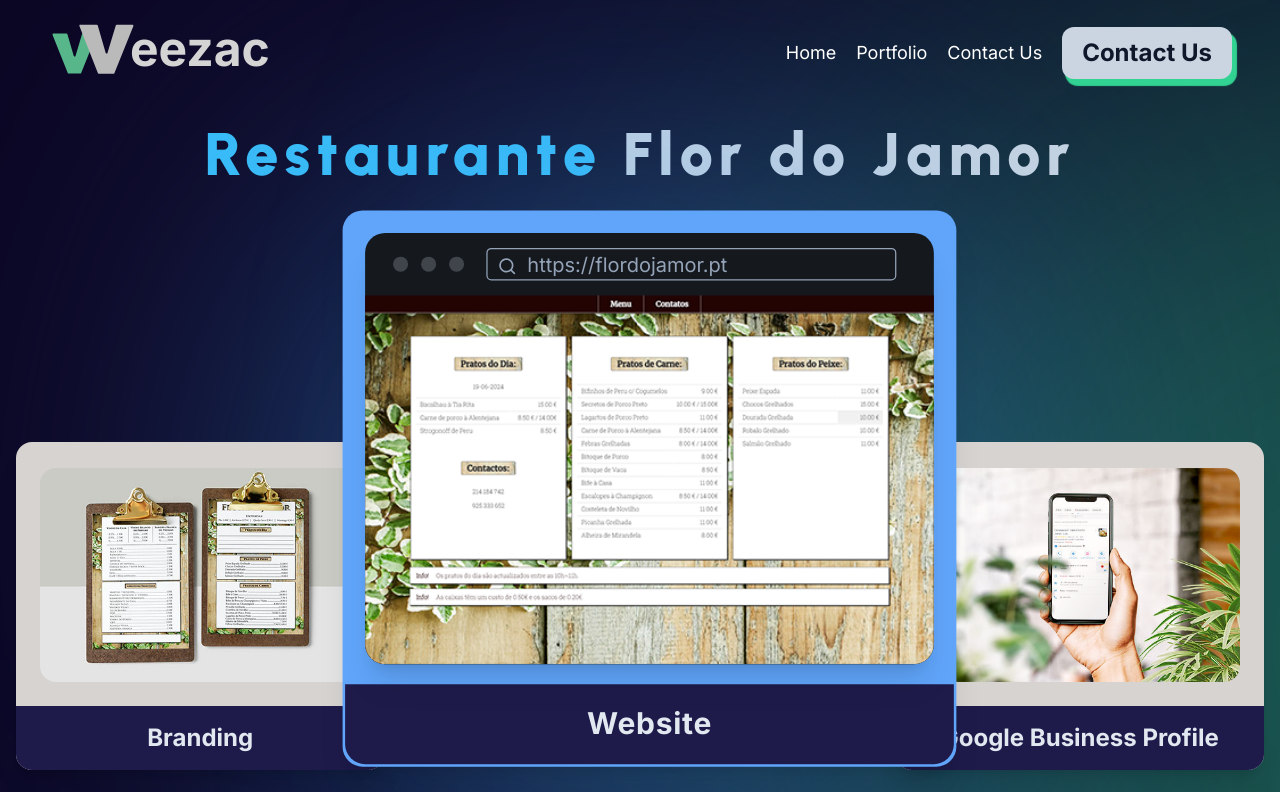
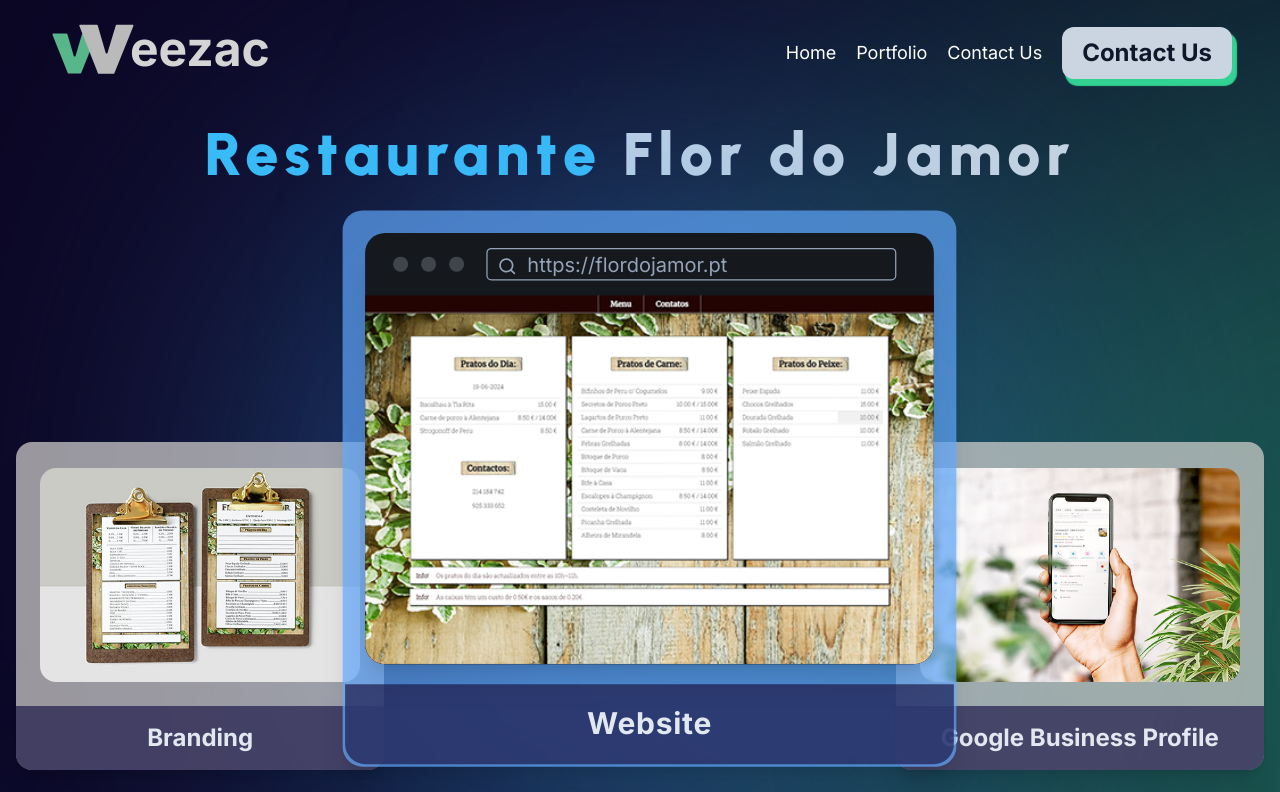
Before and after one commit to andreisaac/weezac, a Next.js app: page /portfolio in a window 1280 px wide. Shown: the top 792 px of the page. Built offline with nearby package versions, Linux system fonts and the light colour scheme.

Commit message:
Update page.tsx

```diff
--- a/app/portfolio/page.tsx
+++ b/app/portfolio/page.tsx
@@ -17,11 +17,11 @@
 
 const Card: React.FC<CardProps> = ({ imgSrc, altText, title, className }) => {
   return (
-    <article className={`max-md:w-[50%] max-md:mx-auto max-md:m-4 max-md:p-0.5 md:pt-0.5 rounded-2xl shadow-xl bg-stone-300 z-50 ${className}`}>
+    <article className={`max-md:w-[50%] max-md:mx-auto max-md:m-4 max-md:p-0.5 md:pt-0.5 rounded-2xl shadow-xl bg-stone-300 bg-opacity-70 z-50 ${className}`}>
       <div className="md:m-6 rounded-2xl select-none">
         <Image loading="lazy" src={imgSrc} alt={altText} className="w-full rounded-2xl" />
       </div>
-      <div className="max-md:hidden py-4 text-2xl font-bold text-center text-slate-200 bg-indigo-950 rounded-b-2xl">
+      <div className="max-md:hidden py-4 text-2xl font-bold text-center text-slate-200 bg-indigo-950 rounded-b-2xl bg-opacity-70">
         {title}
       </div>
     </article>
@@ -40,7 +40,7 @@
 
 
   return (
-    <article className="max-md:w-[50%] max-md:mx-auto max-md:m-4 md:p-0.5 rounded-2xl shadow-xl bg-blue-400 z-50 md:scale-125">
+    <article className="max-md:w-[50%] max-md:mx-auto max-md:m-4 md:p-0.5 rounded-2xl shadow-xl bg-blue-400 bg-opacity-70 z-50 md:scale-125">
         <Link href={link} target="new">
         <Image loading="lazy" src={imgSrc} alt={altText} className="md:hidden rounded-2xl" />
         <div className="max-md:hidden mockup-browser bg-base-300 md:m-4 shadow-xl select-none">
@@ -55,7 +55,7 @@
             </div>
         </div>
         </Link>
-        <div className="max-md:hidden py-4 text-2xl font-bold tracking-wide text-center text-slate-200 bg-indigo-950 rounded-b-2xl">
+        <div className="max-md:hidden py-4 text-2xl font-bold tracking-wide text-center text-slate-200 bg-indigo-950 rounded-b-2xl bg-opacity-70">
         {title}
         </div>
     </article>
```
